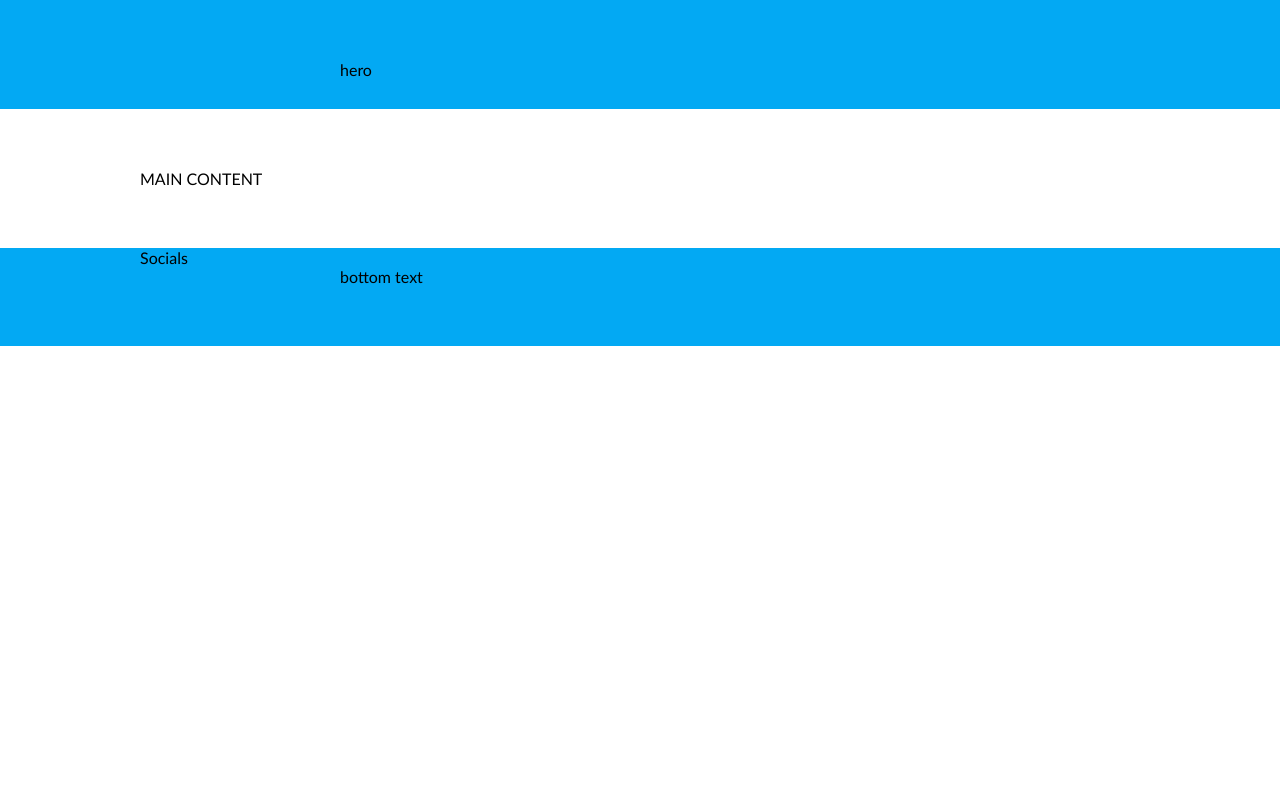
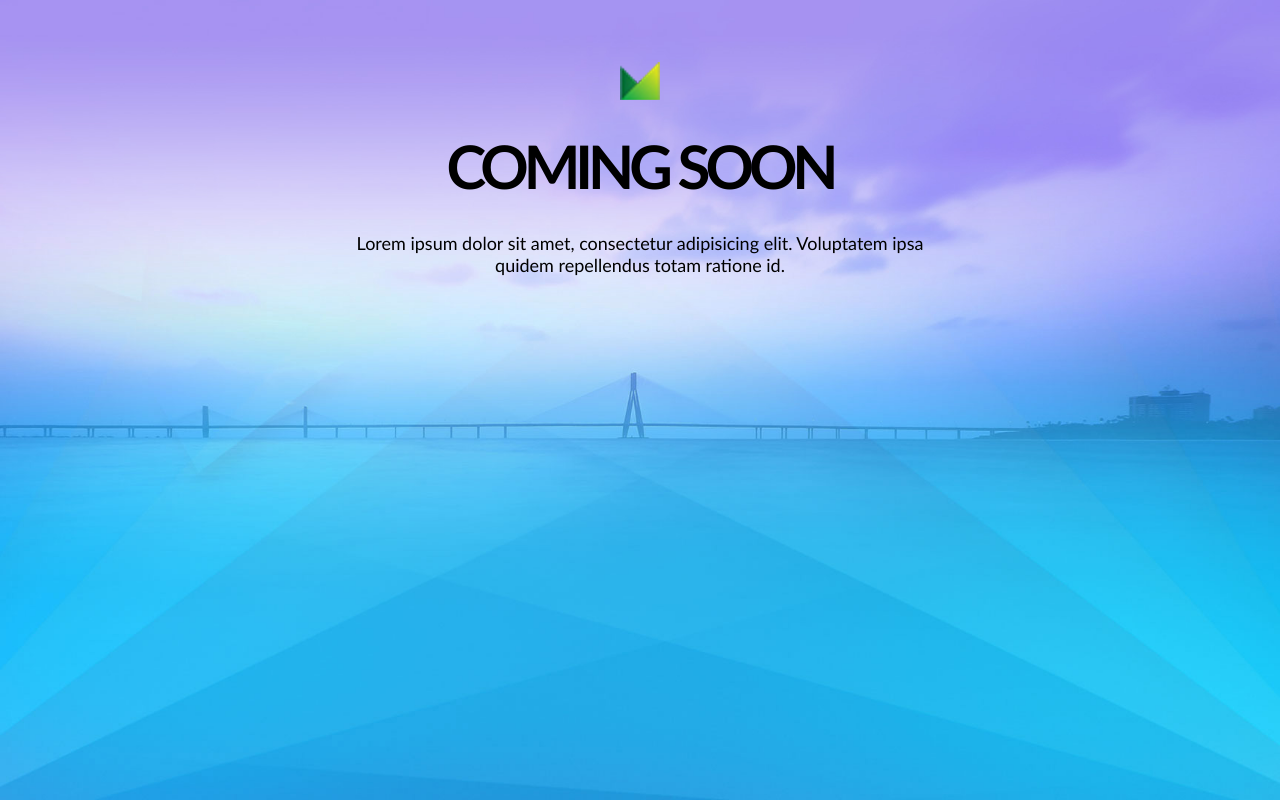
Before and after one commit to Spectatour/999-coming-test, a website: page index.html in a window 1280 px wide. Shown: the top 800 px of the page. Drawn offline with Linux system fonts and the light colour scheme.

Commit message:
Hero background#8

```diff
--- a/css/pages/home.css
+++ b/css/pages/home.css
@@ -7,9 +7,42 @@
 
 /* CUSTOM STYLE BELOW THIS COMMENT LINE  */
 
-section.container {
+/* hero */
+.hero {
+    min-height: 100vh;
     padding-bottom: 30px;
+    background-image: url(../../img/banner.jpg);
+    background-position: center;
+    background-repeat: no-repeat;
+    background-size: cover;
 }
+.hero > .short-row {
+    display: flex;
+    flex-direction: column;
+    gap: 30px;
+    text-align: center;
+}
+
+.logo {
+    width: 100%;
+    height: 40px;
+    object-fit: contain;
+    object-position: center;
+}
+
+.main-title {
+    font-size: 60px;
+    text-transform: uppercase;
+    letter-spacing: -5px;
+}
+.main-description {
+    font-size: 18px;
+
+}
+/* main */
+
+/* footer */
+
 footer.container {
     padding-top: 0;
 }
--- a/index.html
+++ b/index.html
@@ -16,9 +16,11 @@
     <link rel="stylesheet" href="./css/pages/home.css">
 </head>
 <body>
-    <section class="container bg-main">
+    <section class="container hero bg-main">
         <div class="short-row">
-            hero
+            <img class="logo" src="./img/logo.png" alt="Logo">
+            <h1 class="main-title">Coming soon</h1>
+            <p class="main-description">Lorem ipsum dolor sit amet, consectetur adipisicing elit. Voluptatem ipsa quidem repellendus totam ratione id.</p>
         </div>
     </section>
     <main class="container">
```
Also changed, not shown: img/banner.jpg (added).
